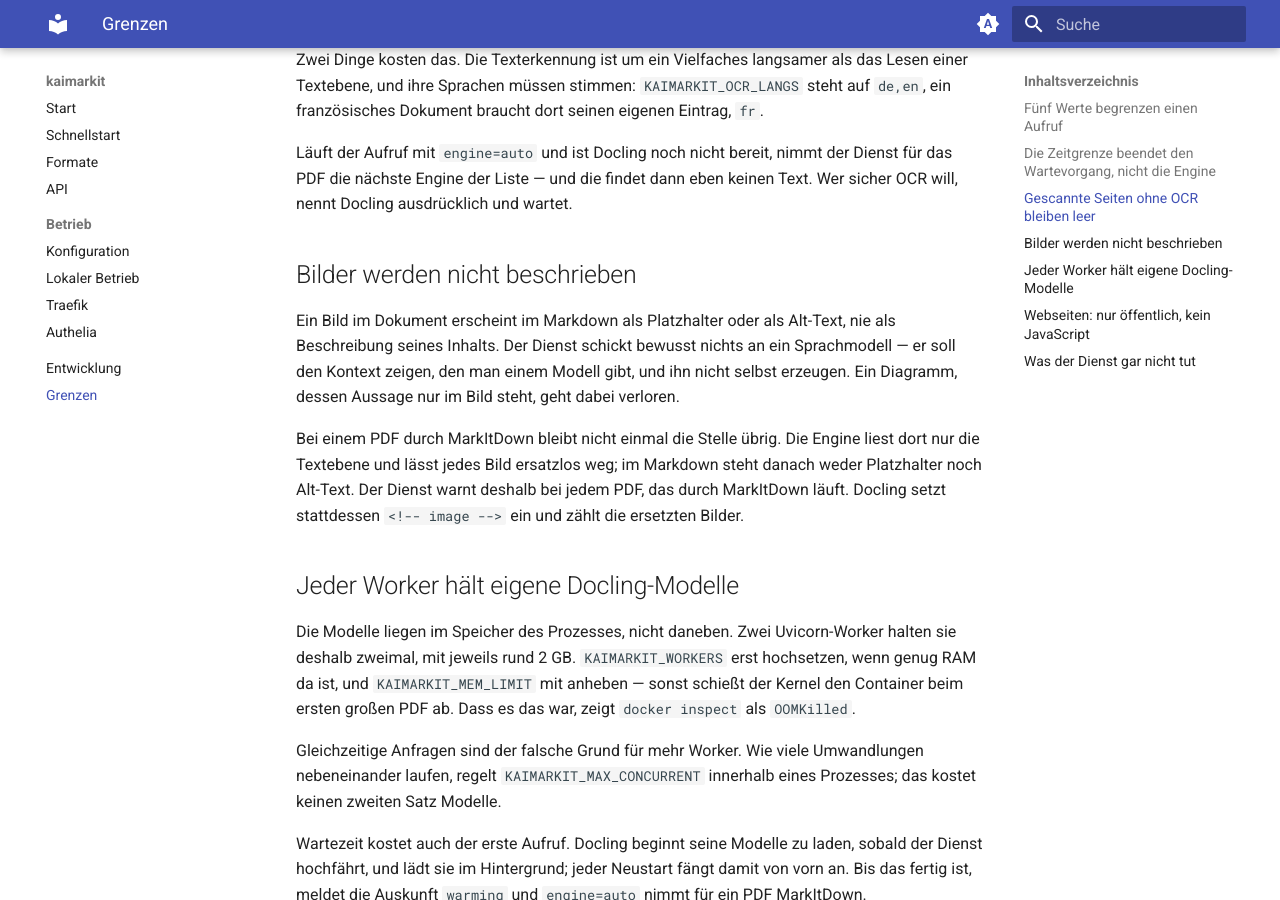
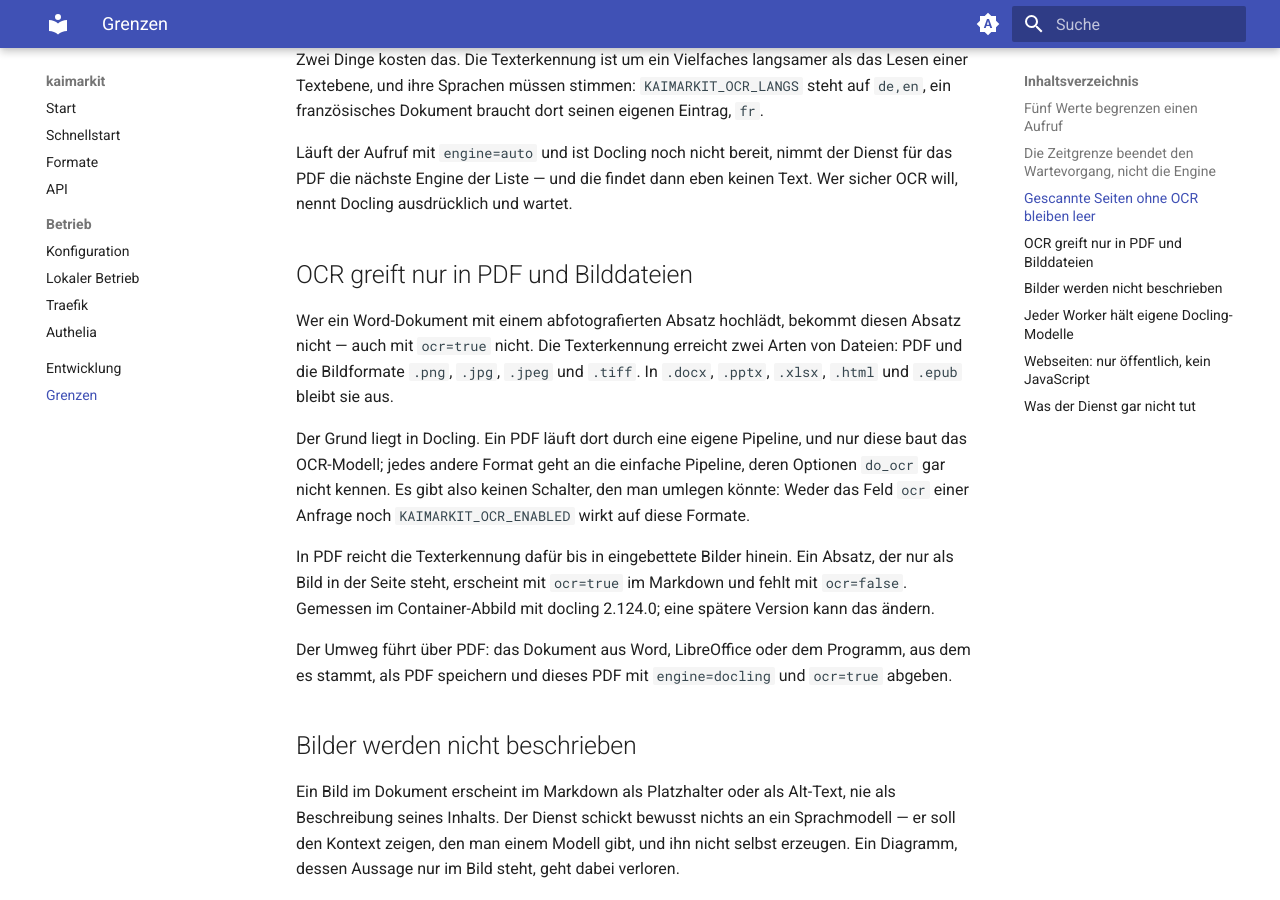
Before and after one commit to 0x2e6b6169/kaimarkit, an MkDocs documentation site: the page built from docs/grenzen.md, in a window 1280 px wide and 900 px high, scrolled down 1445 px. Built offline with MkDocs 1.6.1 and Material for MkDocs 9.7.7, drawn with Linux system fonts in a browser that asks for light colours; the version menu is left out.

Commit message:
docs: DOC-18 — OCR reaches PDF and image files only
Docling builds the OCR model only in its PDF pipeline; docx, pptx,
xlsx, html and epub go to the simple pipeline, whose options do not
know do_ocr. There is no switch to turn on — the way around it is to
hand in the document as PDF.

grenzen.md carries the full account (reason, measurement, version,
detour); formate.md states the reach and the detour in the Docling
OCR section and links there. Measured in the image, docling 2.124.0.

```diff
--- a/docs/grenzen.md
+++ b/docs/grenzen.md
@@ -61,6 +61,28 @@ auf `de,en`, ein französisches Dokument braucht dort seinen eigenen Eintrag, `f
 Läuft der Aufruf mit `engine=auto` und ist Docling noch nicht bereit, nimmt der
 Dienst für das PDF die nächste Engine der Liste — und die findet dann eben keinen
 Text. Wer sicher OCR will, nennt Docling ausdrücklich und wartet.
+
+## OCR greift nur in PDF und Bilddateien
+
+Wer ein Word-Dokument mit einem abfotografierten Absatz hochlädt, bekommt diesen
+Absatz nicht — auch mit `ocr=true` nicht. Die Texterkennung erreicht zwei Arten von
+Dateien: PDF und die Bildformate `.png`, `.jpg`, `.jpeg` und `.tiff`. In `.docx`,
+`.pptx`, `.xlsx`, `.html` und `.epub` bleibt sie aus.
+
+Der Grund liegt in Docling. Ein PDF läuft dort durch eine eigene Pipeline, und nur
+diese baut das OCR-Modell; jedes andere Format geht an die einfache Pipeline, deren
+Optionen `do_ocr` gar nicht kennen. Es gibt also keinen Schalter, den man umlegen
+könnte: Weder das Feld `ocr` einer Anfrage noch `KAIMARKIT_OCR_ENABLED` wirkt auf
+diese Formate.
+
+In PDF reicht die Texterkennung dafür bis in eingebettete Bilder hinein. Ein Absatz,
+der nur als Bild in der Seite steht, erscheint mit `ocr=true` im Markdown und fehlt
+mit `ocr=false`. Gemessen im Container-Abbild mit docling 2.124.0; eine spätere
+Version kann das ändern.
+
+Der Umweg führt über PDF: das Dokument aus Word, LibreOffice oder dem Programm, aus
+dem es stammt, als PDF speichern und dieses PDF mit `engine=docling` und `ocr=true`
+abgeben.
 
 ## Bilder werden nicht beschrieben
 
```
Also changed, not shown: docs/formate.md (+10 -0 lines).
